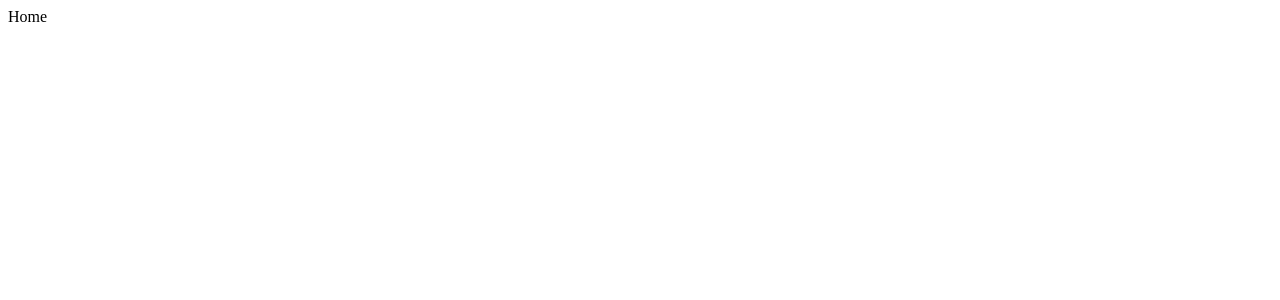
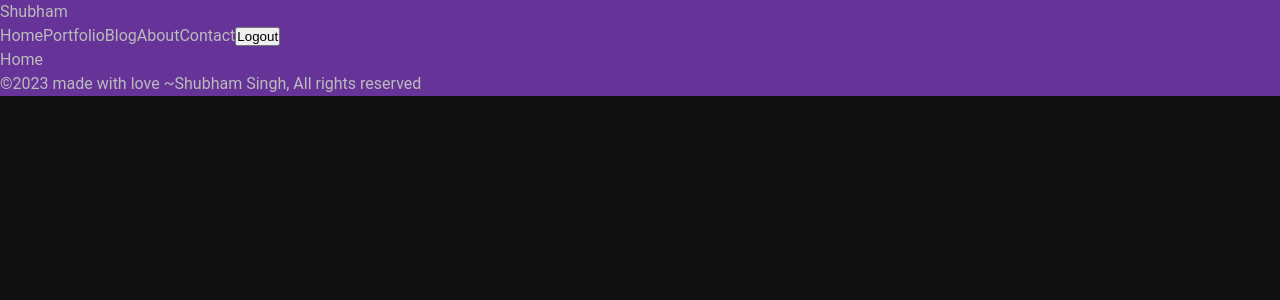
Before and after one commit to shubhamm69/Shubham-Portfolio, a Next.js app: page / in a window 1280 px wide. Shown: the top 300 px of the page. Built offline with nearby package versions, Linux system fonts and the light colour scheme.

Commit message:
changes made to globals.css

```diff
--- /dev/null
+++ b/src/app/globals.css
@@ -0,0 +1,30 @@
+* {
+    box-sizing: border-box;
+    margin: 0;
+    padding: 0;
+}
+
+html,
+body {
+    height: 100%;
+    width: 100%;
+    overflow-x: hidden;
+    font-family: 'Roboto', sans-serif;
+    font-size: 16px;
+    line-height: 1.5;
+    color: #bbb;
+    background-color: #111;
+}
+
+a {
+    text-decoration: none;
+    color: inherit;
+}
+
+a:hover {
+    text-decoration: underline;
+}
+
+.container{
+    background-color: rebeccapurple;
+}
--- a/src/app/layout.js
+++ b/src/app/layout.js
@@ -1,3 +1,9 @@
+import Footer from "@/components/footer/Footer"
+import Navbar from "@/components/navbar/Navbar"
+import "./globals.css"
+// import { Inter, Roboto, Poppins } from 'next/font/google'
+// const inter = Inter({subsets: ['latin']});
+
 export const metadata = {
   title: 'Next.js',
   description: 'Generated by Next.js',
@@ -6,7 +12,14 @@ export const metadata = {
 export default function RootLayout({ children }) {
   return (
     <html lang="en">
-      <body>{children}</body>
+      {/* <body className={inter.className}> */}
+      <body>
+        <div className="container">
+          <Navbar />
+          {children}
+          <Footer />
+        </div>
+      </body>
     </html>
   )
 }
--- /dev/null
+++ b/src/components/footer/Footer.jsx
@@ -0,0 +1,10 @@
+function Footer() {
+    return (
+        <div>
+            <div>©2023 made with love ~Shubham Singh, All rights reserved</div>
+            <div> </div>
+        </div>
+    )
+}
+
+export default Footer
--- /dev/null
+++ b/src/components/navbar/Navbar.jsx
@@ -0,0 +1,49 @@
+"use client";
+
+import Link from 'next/link'
+import React from 'react'
+
+const link = [
+    {
+        id: 1,
+        title: 'Home',
+        url: '/',
+    },
+    {
+        id: 2,
+        title: 'Portfolio',
+        url: '/portfolio',
+    },
+    {
+        id: 3,
+        title: 'Blog',
+        url: '/blog',
+    },
+    {
+        id: 4,
+        title: 'About',
+        url: '/about',
+    },
+    {
+        id: 5,
+        title: 'Contact',
+        url: '/contact',
+    }
+]
+function Navbar() {
+    return (
+        <div>
+            <Link href="/">Shubham</Link>
+            <div>
+                {link.map((link) => (
+                    <Link key={link.id} href={link.url}>
+                        {link.title}
+                    </Link>
+                ))}
+                <button onClick={console.log("user logged out")}>Logout</button>
+            </div>
+        </div>
+    )
+}
+
+export default Navbar
```
Also changed, not shown: src/app/contact/loading.jsx (added, +11 -0 lines), src/app/contact/page.module.css (added).
